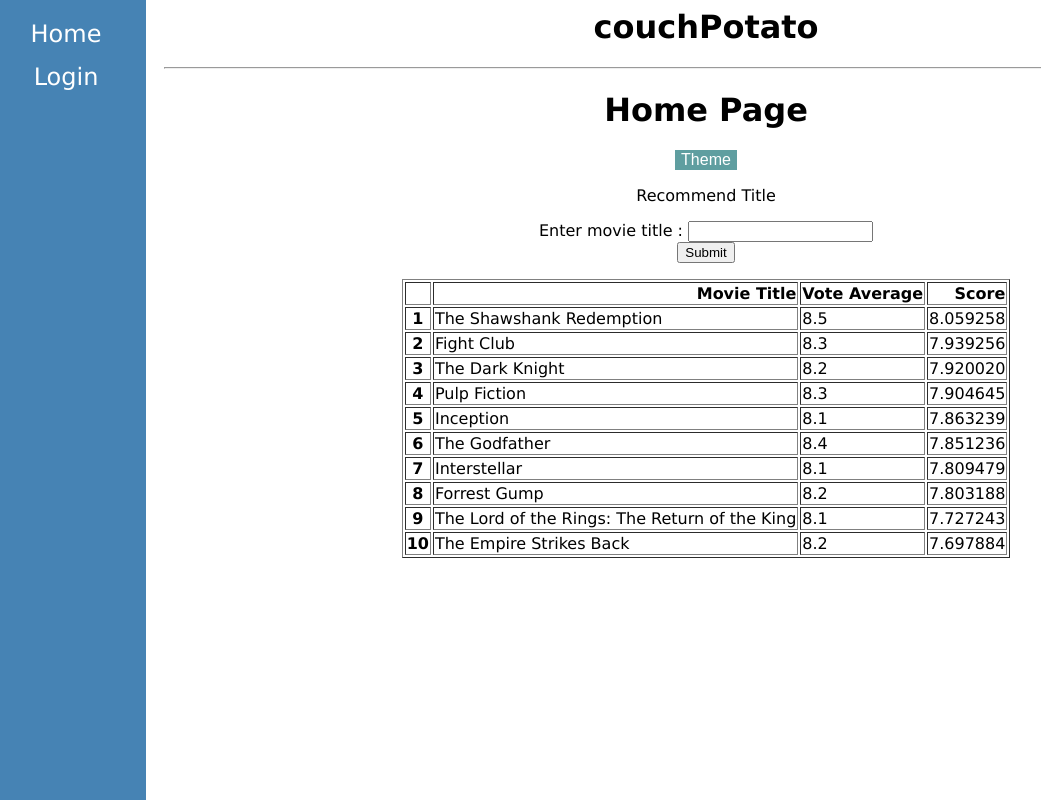
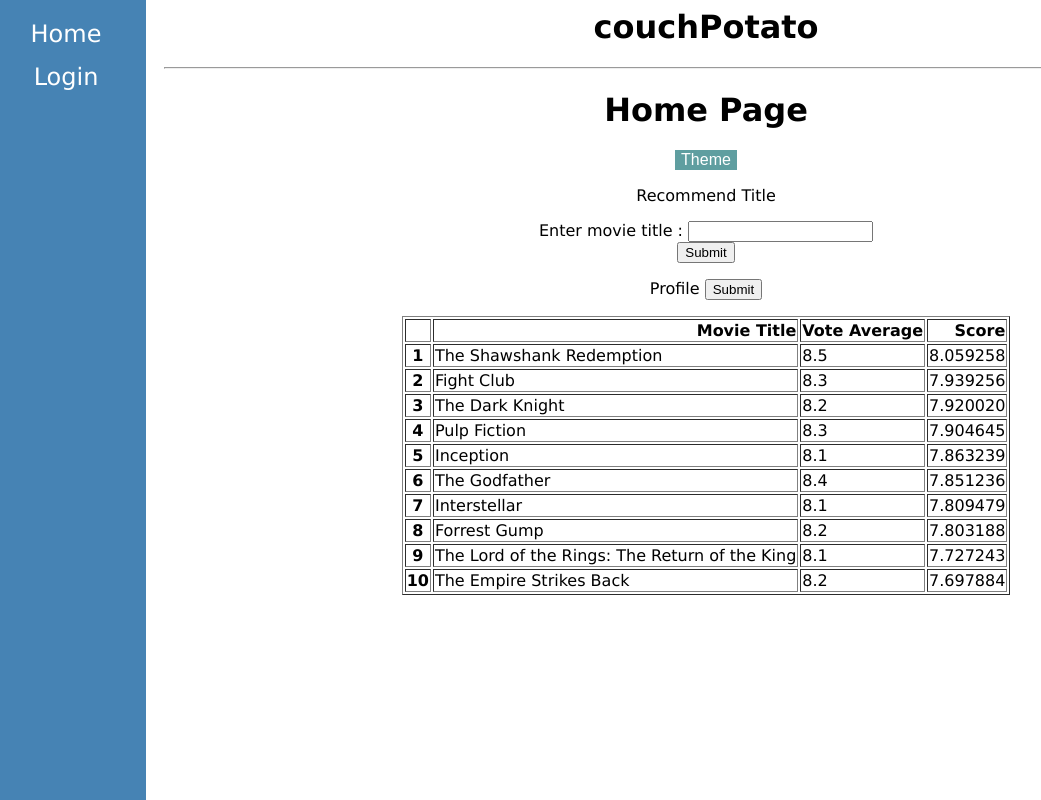
Before and after one commit to Maia-Nguyen/CPSC-362-Group-Project, a Django app: page /home/ in a window 1280 px wide. Shown: the whole page, without its empty margins (14-1055 px from the left). Run offline with Django 3.2, Linux system fonts and the light colour scheme; parts of the project's set-up code (start-up, migrations or seed data) failed here and were passed over; some libraries are stand-ins or nearby versions.

Commit message:
Update home.html

```diff
--- a/main/templates/main/home.html
+++ b/main/templates/main/home.html
@@ -15,6 +15,13 @@ Home
         <input type="submit">
       </form>
 </body>
+
+<!-- Button on the home page to toggle to the profile page -->
+<form action="profile" method="post">
+  {% csrf_token %}
+  {{request.user.username}} Profile
+  <input type="submit" name="profile">
+</form>
 
 <table id="List" border="1" class="dataframe" style="margin-left:auto; margin-right:auto">
   <thead>
```
